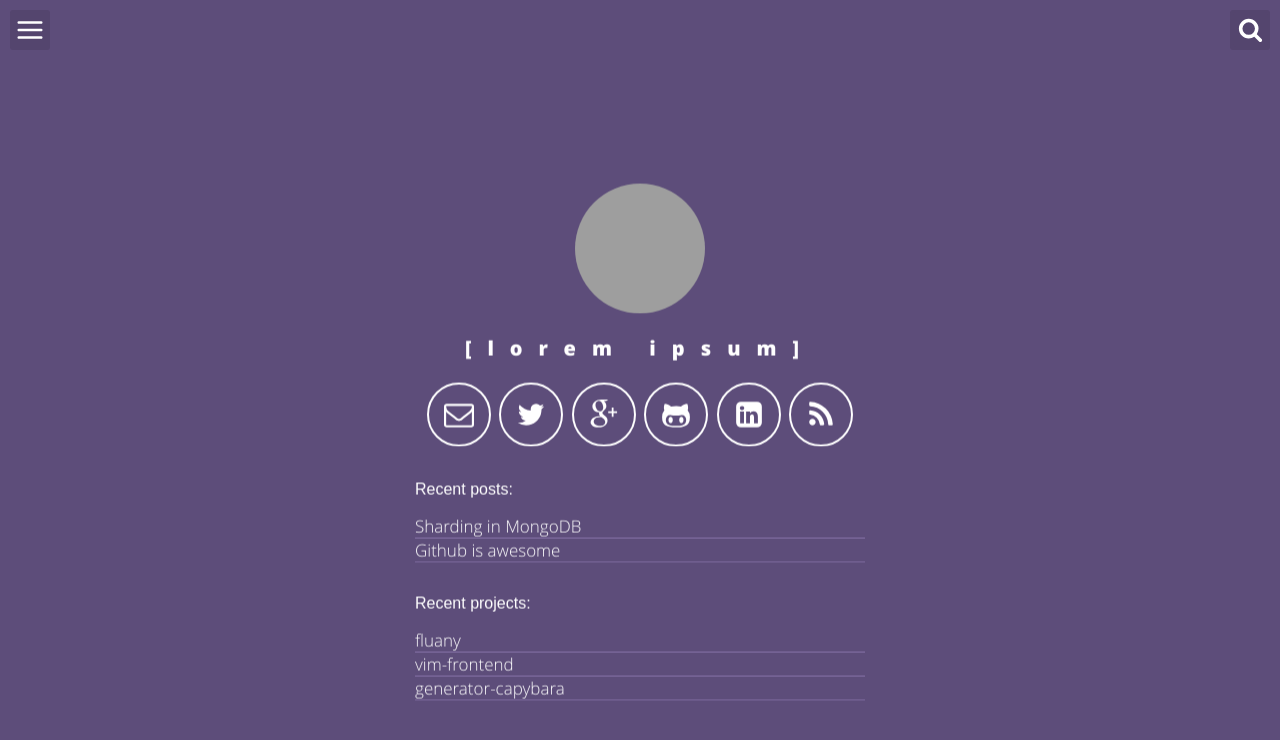
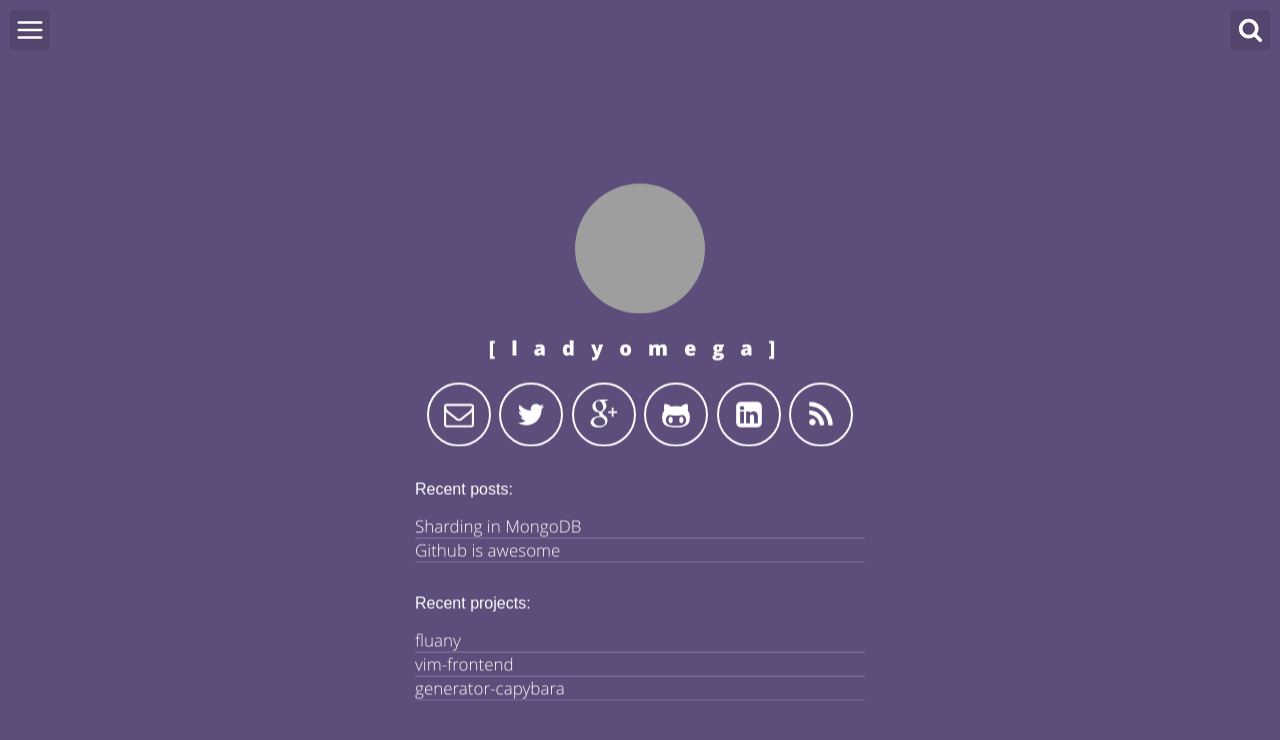
Before and after one commit to ladyomega/ladyomega.github.io, a Jekyll site: the page built from index.html, in a window 1280 px wide. Shown: the top 740 px of the page. Built offline with Jekyll 4.4.1, drawn with Linux system fonts in a browser that asks for light colours; grey boxes are pictures that could not be loaded.

Commit message:
Update _config.yml

```diff
--- a/_config.yml
+++ b/_config.yml
@@ -1,12 +1,12 @@
 # Site settings
 title: Lorem Ipsum - Web Developer
 description: "A blog about lorem ipsum ..."
-baseurl: "/space-jekyll-template" # for test: remove string '/space-jekyll-template' to ''
-url: "http://victorvoid.github.io/space-jekyll-template/" # for test: remove string 'http://victorvoid.github.io' to '' but in production: 'https://yourusername.github.io'
+baseurl: " " # for test: remove string '/space-jekyll-template' to ''
+url: "http://ladyomega.github.io" # for test: remove string 'http://victorvoid.github.io' to '' but in production: 'https://yourusername.github.io'
 
 # User settings
-username: lorem ipsum
-user_title: Lorem Ipsum - FrontEnd
+username: ladyomega
+user_title: Thammy
 email: lorem.lorem@ipsum.com
 twitter_username: loremipsum
 github_username:  loremipsum
```
